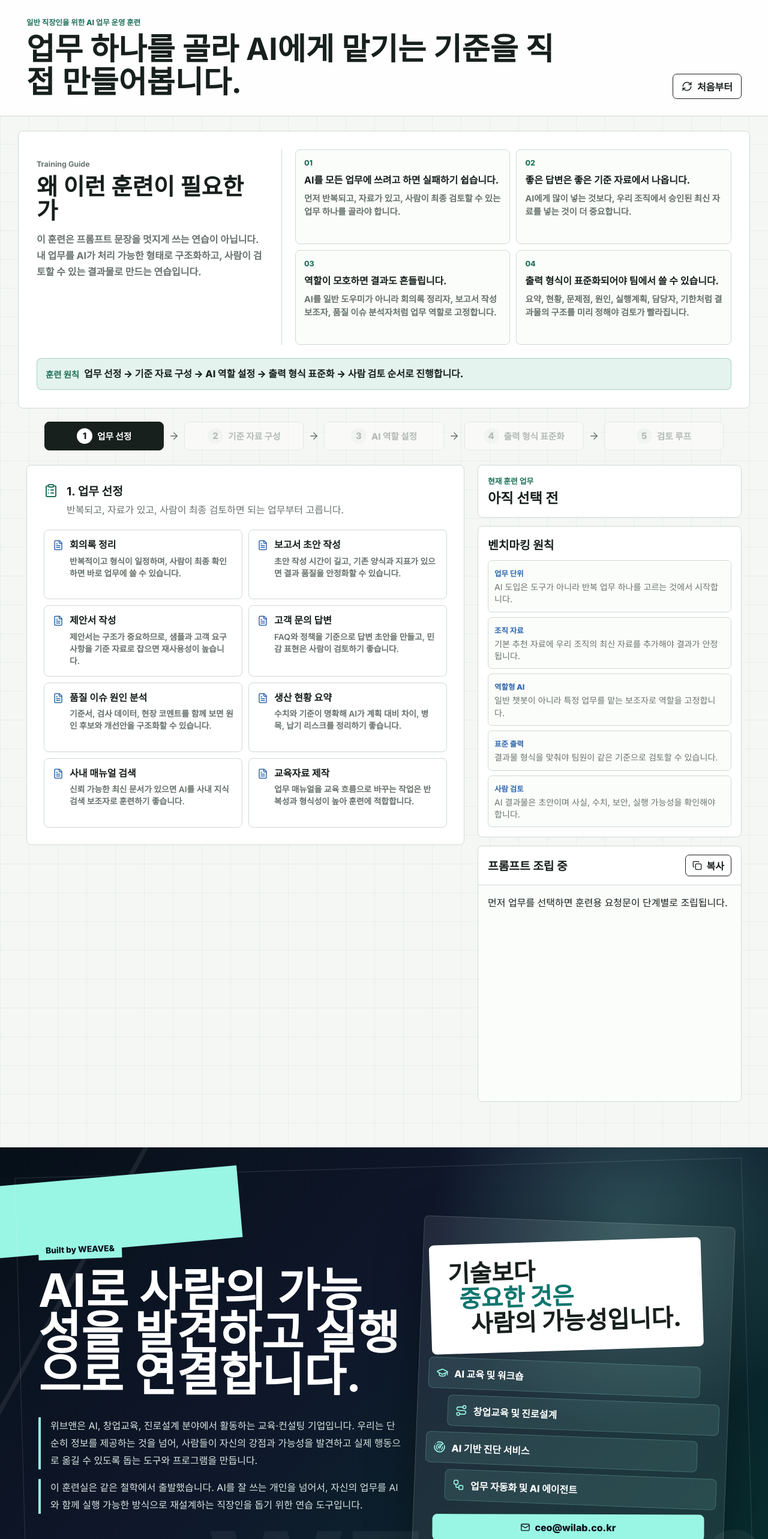
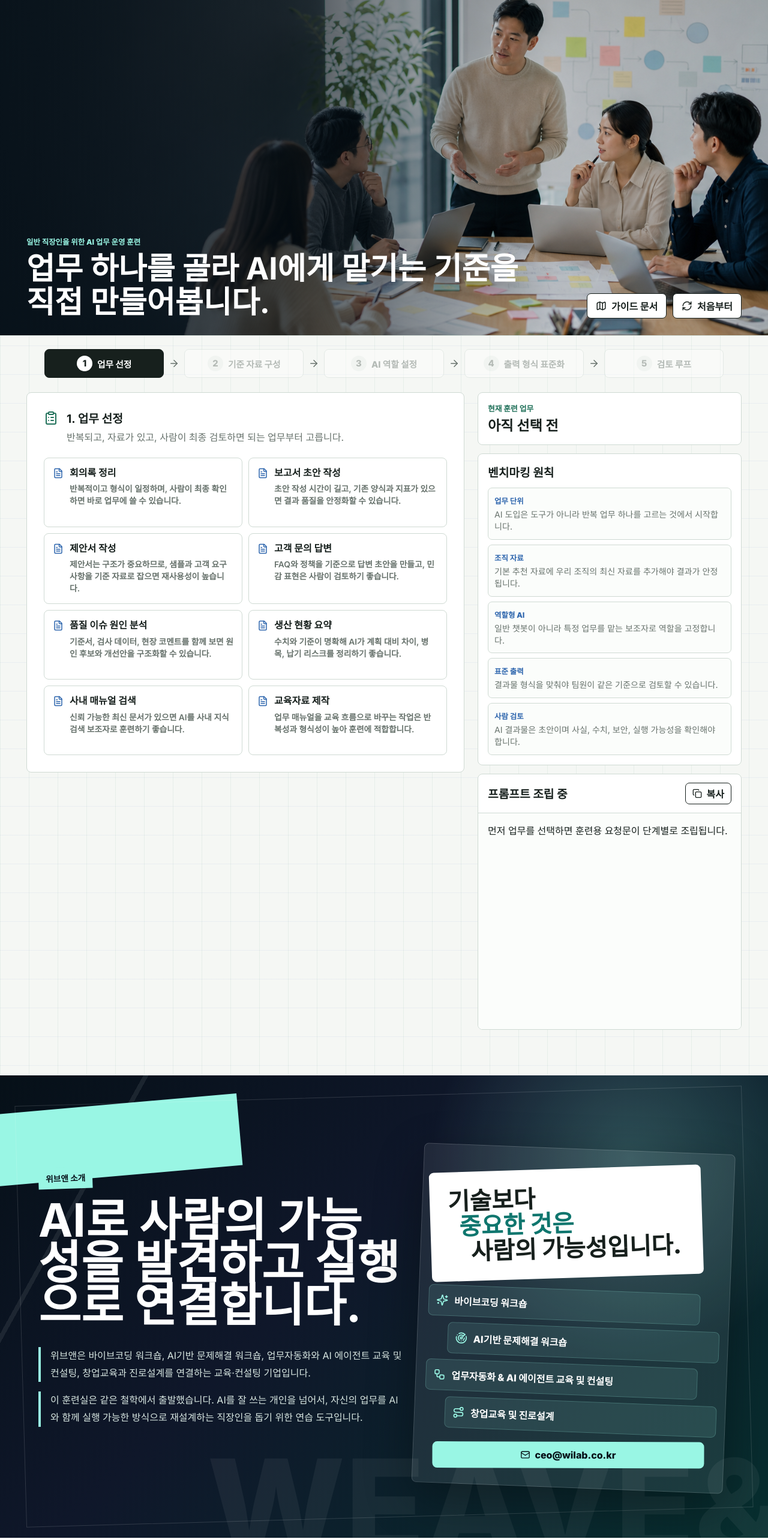
Before and after one commit to vibeworkme/ai-work-os-simulator, a React (Vite) app: page / in a window 1280 px wide. Shown: the top 2566 px of the page at 60% size. Built offline with nearby package versions, Linux system fonts and the light colour scheme.

Commit message:
Add guide page and hero image

```diff
--- a/src/App.jsx
+++ b/src/App.jsx
@@ -1,4 +1,4 @@
-import React, { useMemo, useState } from "react";
+import React, { useEffect, useMemo, useState } from "react";
 import {
   ArrowRight,
   BookOpenCheck,
@@ -6,9 +6,9 @@ import {
   ClipboardList,
   Copy,
   FileText,
-  GraduationCap,
   Layers3,
   Mail,
+  Map,
   Plus,
   Radar,
   RefreshCw,
@@ -133,13 +133,14 @@ const guideReasons = [
 ];
 
 const weaveCapabilities = [
-  { icon: GraduationCap, title: "AI 교육 및 워크숍" },
+  { icon: Sparkles, title: "바이브코딩 워크숍" },
+  { icon: Radar, title: "AI기반 문제해결 워크숍" },
+  { icon: Workflow, title: "업무자동화 & AI 에이전트 교육 및 컨설팅" },
   { icon: Route, title: "창업교육 및 진로설계" },
-  { icon: Radar, title: "AI 기반 진단 서비스" },
-  { icon: Workflow, title: "업무 자동화 및 AI 에이전트" },
 ];
 
 function App() {
+  const [page, setPage] = useState(() => (window.location.hash === "#guide" ? "guide" : "training"));
   const [selectedId, setSelectedId] = useState("");
   const [activeStep, setActiveStep] = useState(1);
   const [customMaterialInput, setCustomMaterialInput] = useState("");
@@ -164,6 +165,15 @@ function App() {
   const sourceMaterials = selectedScenario ? [...defaultMaterials, ...customMaterials] : [];
   const outputFormat = selectedScenario ? [...selectedScenario.outputFormat, ...customOutputs] : [];
   const roleText = selectedScenario ? roleByWork[selectedId] ?? selectedScenario.role : "";
+
+  useEffect(() => {
+    function syncPageWithHash() {
+      setPage(window.location.hash === "#guide" ? "guide" : "training");
+    }
+
+    window.addEventListener("hashchange", syncPageWithHash);
+    return () => window.removeEventListener("hashchange", syncPageWithHash);
+  }, []);
 
   const promptTemplate = useMemo(() => {
     if (!selectedScenario) {
@@ -221,6 +231,19 @@ ${reviewChecklist.map((item) => `- ${item}`).join("\n")}`);
     setCustomMaterialInput("");
     setCustomOutputInput("");
     setCheckedReviews([]);
+    goToTraining();
+  }
+
+  function goToGuide() {
+    window.location.hash = "guide";
+    setPage("guide");
+  }
+
+  function goToTraining() {
+    if (window.location.hash) {
+      window.history.pushState("", document.title, window.location.pathname + window.location.search);
+    }
+    setPage("training");
   }
 
   function addCustomMaterial() {
@@ -286,42 +309,28 @@ ${reviewChecklist.map((item) => `- ${item}`).join("\n")}`);
     await navigator.clipboard.writeText(promptTemplate);
   }
 
+  if (page === "guide") {
+    return <GuidePage onBack={goToTraining} />;
+  }
+
   return (
     <main className="app-shell">
       <header className="hero">
-        <div>
+        <div className="hero-content">
           <p className="eyebrow">일반 직장인을 위한 AI 업무 운영 훈련</p>
           <h1>업무 하나를 골라 AI에게 맡기는 기준을 직접 만들어봅니다.</h1>
         </div>
-        <button className="reset-button" onClick={reset}>
-          <RefreshCw size={18} />
-          처음부터
-        </button>
+        <div className="hero-actions">
+          <button className="ghost-button" onClick={goToGuide}>
+            <Map size={18} />
+            가이드 문서
+          </button>
+          <button className="reset-button" onClick={reset}>
+            <RefreshCw size={18} />
+            처음부터
+          </button>
+        </div>
       </header>
-
-      <section className="guide-document" aria-labelledby="guide-title">
-        <div className="guide-lead">
-          <p className="eyebrow">Training Guide</p>
-          <h2 id="guide-title">왜 이런 훈련이 필요한가</h2>
-          <p>
-            이 훈련은 프롬프트 문장을 멋지게 쓰는 연습이 아닙니다. 내 업무를 AI가 처리 가능한 형태로
-            구조화하고, 사람이 검토할 수 있는 결과물로 만드는 연습입니다.
-          </p>
-        </div>
-        <div className="guide-grid">
-          {guideReasons.map((reason, index) => (
-            <article key={reason.title}>
-              <span>{String(index + 1).padStart(2, "0")}</span>
-              <h3>{reason.title}</h3>
-              <p>{reason.text}</p>
-            </article>
-          ))}
-        </div>
-        <div className="guide-rule">
-          <strong>훈련 원칙</strong>
-          <p>업무 선정 → 기준 자료 구성 → AI 역할 설정 → 출력 형식 표준화 → 사람 검토 순서로 진행합니다.</p>
-        </div>
-      </section>
 
       <nav className="stepper" aria-label="진행 단계">
         {steps.map((step, index) => (
@@ -490,13 +499,12 @@ ${reviewChecklist.map((item) => `- ${item}`).join("\n")}`);
       <section className="weave-section">
         <div className="weave-wordmark" aria-hidden="true">WEAVE&</div>
         <div className="weave-story">
-          <p className="eyebrow">Built by WEAVE&</p>
+          <p className="eyebrow">위브앤 소개</p>
           <h2>AI로 사람의 가능성을 발견하고 실행으로 연결합니다.</h2>
           <div className="weave-copy">
             <p>
-              위브앤은 AI, 창업교육, 진로설계 분야에서 활동하는 교육·컨설팅 기업입니다. 우리는 단순히
-              정보를 제공하는 것을 넘어, 사람들이 자신의 강점과 가능성을 발견하고 실제 행동으로 옮길 수
-              있도록 돕는 도구와 프로그램을 만듭니다.
+              위브앤은 바이브코딩 워크숍, AI기반 문제해결 워크숍, 업무자동화와 AI 에이전트 교육 및
+              컨설팅, 창업교육과 진로설계를 연결하는 교육·컨설팅 기업입니다.
             </p>
             <p>
               이 훈련실은 같은 철학에서 출발했습니다. AI를 잘 쓰는 개인을 넘어서, 자신의 업무를 AI와 함께
@@ -527,6 +535,67 @@ ${reviewChecklist.map((item) => `- ${item}`).join("\n")}`);
     </main>
   );
 }
+
+function GuidePage({ onBack }) {
+  return (
+    <main className="app-shell">
+      <header className="hero hero-guide">
+        <div className="hero-content">
+          <p className="eyebrow">Training Guide</p>
+          <h1>왜 이런 훈련이 필요한가</h1>
+        </div>
+        <button className="reset-button" onClick={onBack}>
+          <ArrowRight className="turn-back" size={18} />
+          훈련실로 돌아가기
+        </button>
+      </header>
+
+      <section className="guide-page">
+        <section className="guide-document" aria-labelledby="guide-title">
+          <div className="guide-lead">
+            <p className="eyebrow">Why It Matters</p>
+            <h2 id="guide-title">AI를 잘 쓰는 훈련은 업무를 다시 설계하는 훈련입니다.</h2>
+            <p>
+              이 훈련은 프롬프트 문장을 멋지게 쓰는 연습이 아닙니다. 내 업무를 AI가 처리 가능한 형태로
+              구조화하고, 사람이 검토할 수 있는 결과물로 만드는 연습입니다.
+            </p>
+          </div>
+          <div className="guide-grid">
+            {guideReasons.map((reason, index) => (
+              <article key={reason.title}>
+                <span>{String(index + 1).padStart(2, "0")}</span>
+                <h3>{reason.title}</h3>
+                <p>{reason.text}</p>
+              </article>
+            ))}
+          </div>
+          <div className="guide-rule">
+            <strong>훈련 원칙</strong>
+            <p>업무 선정 → 기준 자료 구성 → AI 역할 설정 → 출력 형식 표준화 → 사람 검토 순서로 진행합니다.</p>
+          </div>
+        </section>
+
+        <section className="guide-flow" aria-label="훈련 흐름">
+          {steps.map((step, index) => (
+            <article key={step.id}>
+              <span>{String(index + 1).padStart(2, "0")}</span>
+              <h2>{step.label}</h2>
+              <p>{guideFlowText[step.id]}</p>
+            </article>
+          ))}
+        </section>
+      </section>
+    </main>
+  );
+}
+
+const guideFlowText = {
+  1: "모든 업무가 아니라 반복되고, 자료가 있고, 사람이 최종 검토할 수 있는 업무 하나를 고릅니다.",
+  2: "AI가 참고해야 할 최신 기준 자료를 정리하고, 우리 조직 자료를 추가하거나 불필요한 기본 자료를 삭제합니다.",
+  3: "AI를 일반 도우미가 아니라 선택한 업무를 맡는 전담 보조자로 고정합니다.",
+  4: "결과물이 팀에서 바로 검토될 수 있도록 항목과 순서를 표준화합니다.",
+  5: "AI 결과물을 최종 답이 아닌 초안으로 보고, 사실·수치·보안·실행 가능성을 사람이 확인합니다.",
+};
 
 function appendUnique(current, key, item) {
   const currentItems = current[key] ?? [];
--- a/src/styles.css
+++ b/src/styles.css
@@ -54,16 +54,43 @@ button:disabled {
 
 .hero {
   align-items: end;
-  background: rgba(255, 255, 255, 0.94);
+  background:
+    linear-gradient(90deg, rgba(6, 16, 24, 0.92) 0%, rgba(6, 16, 24, 0.7) 36%, rgba(6, 16, 24, 0.1) 72%),
+    url("/images/ai-workshop-hero.png") center / cover;
   border-bottom: 1px solid var(--line);
+  color: #fff;
   display: flex;
   gap: 20px;
   justify-content: space-between;
+  min-height: clamp(360px, 48vw, 560px);
   padding: 28px clamp(18px, 4vw, 44px);
 }
 
 .hero > div {
   min-width: 0;
+}
+
+.hero-content {
+  max-width: 860px;
+}
+
+.hero-content .eyebrow {
+  color: #99f6e4;
+}
+
+.hero-actions {
+  align-items: center;
+  display: flex;
+  flex-wrap: wrap;
+  gap: 10px;
+  justify-content: flex-end;
+}
+
+.hero-guide {
+  background:
+    linear-gradient(90deg, rgba(6, 16, 24, 0.94) 0%, rgba(6, 16, 24, 0.78) 46%, rgba(6, 16, 24, 0.18) 100%),
+    url("/images/ai-workshop-hero.png") center / cover;
+  min-height: 420px;
 }
 
 .eyebrow {
@@ -94,6 +121,7 @@ h2 {
 }
 
 .reset-button,
+.ghost-button,
 .next-button,
 .prompt-head button,
 .restore-button,
@@ -112,6 +140,7 @@ h2 {
 }
 
 .reset-button,
+.ghost-button,
 .prompt-head button,
 .restore-button {
   background: #fff;
@@ -129,11 +158,16 @@ h2 {
 }
 
 .reset-button:hover,
+.ghost-button:hover,
 .next-button:hover,
 .prompt-head button:hover,
 .restore-button:hover,
 .material-adder button:hover {
   transform: translateY(-1px);
+}
+
+.turn-back {
+  transform: rotate(180deg);
 }
 
 .stepper {
@@ -156,6 +190,18 @@ h2 {
   margin: 24px auto 0;
   max-width: 1220px;
   padding: clamp(18px, 3vw, 30px);
+}
+
+.guide-page {
+  display: grid;
+  gap: 22px;
+  margin: 0 auto;
+  max-width: 1220px;
+  padding: 32px clamp(18px, 4vw, 44px) 64px;
+}
+
+.guide-page .guide-document {
+  margin-top: 0;
 }
 
 .guide-document > * {
@@ -245,6 +291,40 @@ h2 {
   line-height: 1.45;
   overflow-wrap: anywhere;
   word-break: break-all;
+}
+
+.guide-flow {
+  display: grid;
+  gap: 12px;
+  grid-template-columns: repeat(5, minmax(0, 1fr));
+}
+
+.guide-flow article {
+  background: var(--panel);
+  border: 1px solid var(--line);
+  border-radius: 8px;
+  min-height: 210px;
+  padding: 16px;
+}
+
+.guide-flow span {
+  color: var(--green);
+  font-size: 0.78rem;
+  font-weight: 900;
+}
+
+.guide-flow h2 {
+  font-size: 1.05rem;
+  line-height: 1.35;
+  margin-top: 16px;
+}
+
+.guide-flow p {
+  color: var(--muted);
+  font-size: 0.9rem;
+  font-weight: 650;
+  line-height: 1.55;
+  margin-top: 10px;
 }
 
 .stepper button {
@@ -826,6 +906,10 @@ h2 {
     grid-template-columns: 1fr;
   }
 
+  .guide-flow {
+    grid-template-columns: repeat(2, minmax(0, 1fr));
+  }
+
   .guide-lead {
     border-bottom: 1px solid var(--line);
     border-right: 0;
@@ -852,6 +936,7 @@ h2 {
   .hero {
     align-items: start;
     flex-direction: column;
+    justify-content: end;
   }
 
   .workspace {
@@ -883,6 +968,7 @@ h2 {
   }
 
   .hero,
+  .guide-page,
   .workspace,
   .guide-document,
   .stepper {
@@ -902,6 +988,7 @@ h2 {
   }
 
   .hero > div,
+  .hero-actions,
   .main-panel,
   .side-panel,
   .step-card,
@@ -917,6 +1004,7 @@ h2 {
   }
 
   .reset-button,
+  .ghost-button,
   .next-button {
     max-width: 350px;
     width: 100%;
@@ -924,8 +1012,13 @@ h2 {
 
   .work-list,
   .guide-grid,
+  .guide-flow,
   .review-grid {
     grid-template-columns: 1fr;
+  }
+
+  .guide-flow article {
+    min-height: auto;
   }
 
   .guide-rule {
```
Also changed, not shown: public/images/ai-workshop-hero.png (added).
